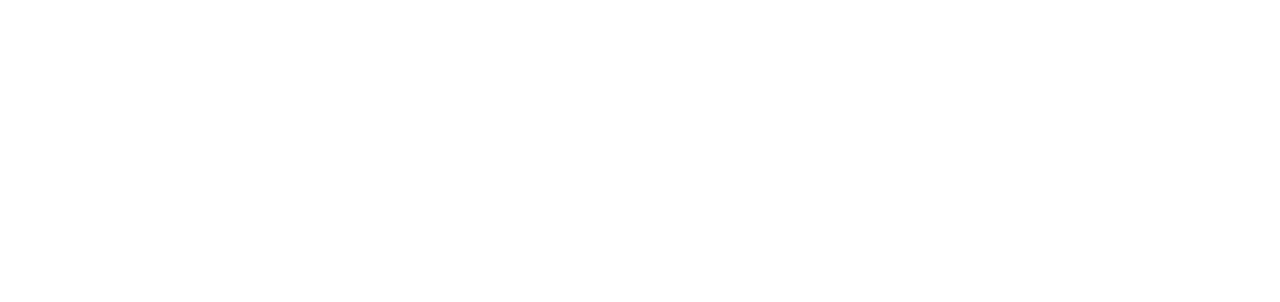
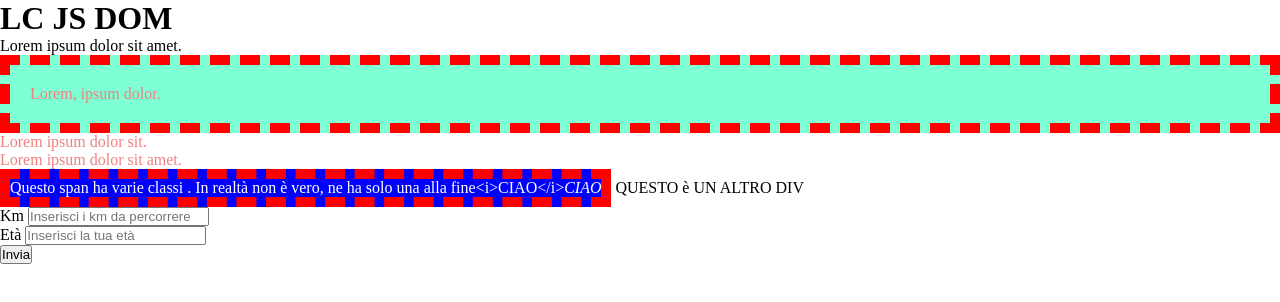
Before and after one commit to classe101-alessiovietri/31-lc-js-dom, a plain HTML site: page index.html in a window 1280 px wide. Drawn offline with Linux system fonts and the light colour scheme.

Commit message:
LC Completato

```diff
--- a/css/style.css
+++ b/css/style.css
@@ -3,3 +3,16 @@
     padding: 0;
     box-sizing: border-box;
 }
+
+.lightcoral {
+    color: lightcoral;
+}
+
+.altra-classe {
+    background-color: aquamarine;
+    padding: 20px;
+}
+
+.ciccio {
+    border: 10px dashed red;
+}
--- a/index.html
+++ b/index.html
@@ -3,12 +3,61 @@
     <head>
         <meta charset="UTF-8">
         <meta name="viewport" content="width=device-width, initial-scale=1.0">
-        <title>Template HTML CSS JS</title>
+        <title>LC JS DOM</title>
 
         <link rel="stylesheet" href="css/style.css">
     </head>
     <body>
 
+        <h1>
+            LC JS DOM
+        </h1>
+
+        <div id="my-div">
+            Lorem ipsum dolor sit amet.
+        </div>
+
+        <p class="lightcoral classe-2 altra-classe">
+            Lorem, ipsum dolor.
+        </p>
+
+        <p class="lightcoral">
+            Lorem ipsum dolor sit.
+        </p>
+
+        <p class="lightcoral">
+            Lorem ipsum dolor sit amet.
+        </p>
+
+        <span class="lightcoral">
+            Questo span ha varie classi
+        </span>
+
+        <div class="altro-div">
+            QUESTO è UN ALTRO DIV
+        </div>
+
+        <div>
+            <form>
+                <div>
+                    <label for="">
+                        Km
+                    </label>
+                    <input name="km" type="number" placeholder="Inserisci i km da percorrere">
+                </div>
+                <div>
+                    <label for="">
+                        Età
+                    </label>
+                    <input name="age" type="number" placeholder="Inserisci la tua età">
+                </div>
+
+                <button id="click-button" type="button">
+                    Invia
+                </button>
+            </form>
+        </div>
+
         <script src="js/scripts.js" type="text/javascript"></script>
     </body>
 </html>
--- a/js/scripts.js
+++ b/js/scripts.js
@@ -1 +1,61 @@
-console.log('Template HTML CSS JS');
+const h1 = document.querySelector('h1');
+
+console.log('h1', h1, typeof h1, h1.innerHTML);
+
+const myDiv = document.getElementById('my-div');
+const myDivAltroSelettore = document.querySelector('#my-div');
+
+console.log('myDiv', myDiv, typeof myDiv, myDiv.innerHTML);
+// console.log('myDiv content length', myDiv.innerHTML.length);
+console.log('myDivAltroSelettore', myDivAltroSelettore, typeof myDivAltroSelettore, myDivAltroSelettore.innerHTML);
+
+const firstP = document.querySelector('p:first-of-type');
+const firstPAltroSelettore = document.querySelector('.lightcoral');
+
+console.log('firstP', firstP, typeof firstP, firstP.innerHTML);
+console.log('firstPAltroSelettore', firstPAltroSelettore, typeof firstPAltroSelettore, firstPAltroSelettore.innerHTML);
+
+console.log('firstP.classList', firstP.classList);
+console.log('firstP.className');
+console.log(firstP.className);
+
+// CONCATENO, quindi aggiungo classe
+firstP.className += ' ciccio';
+// EQUIVALE A
+// firstP.className = firstP.className + 'ciccio';
+
+// SOVRASCRIVO, quindi tolgo tutte le classi preesistenti
+// firstP.className = 'ciccio';
+
+const span = document.querySelector('span');
+
+span.classList.add('ciccio');
+span.classList.remove('lightcoral');
+
+if (span.classList.contains('cicciotto')) {
+    alert('Siccellà');
+}
+
+span.style.display = 'block';
+span.style.color = 'white';
+span.style.backgroundColor = '#0000ff';
+span.style.display = 'inline-block';
+
+span.append('. In realtà non è vero, ne ha solo una alla fine');
+const newI = '<i>CIAO</i>';
+span.append(newI);
+span.innerHTML += newI;
+
+document.querySelector('.altro-div').prepend(span);
+
+const myButton = document.getElementById('click-button');
+
+myButton.addEventListener('click',
+    function() {
+        const kmInput = document.querySelector('[name="km"]');
+        const ageInput = document.querySelector('[name="age"]');
+
+        h1.innerHTML = 'KM da percorrere: ' + kmInput.value;
+        h1.innerHTML += ' | Età dell utente: ' + ageInput.value;
+    }
+);
```
